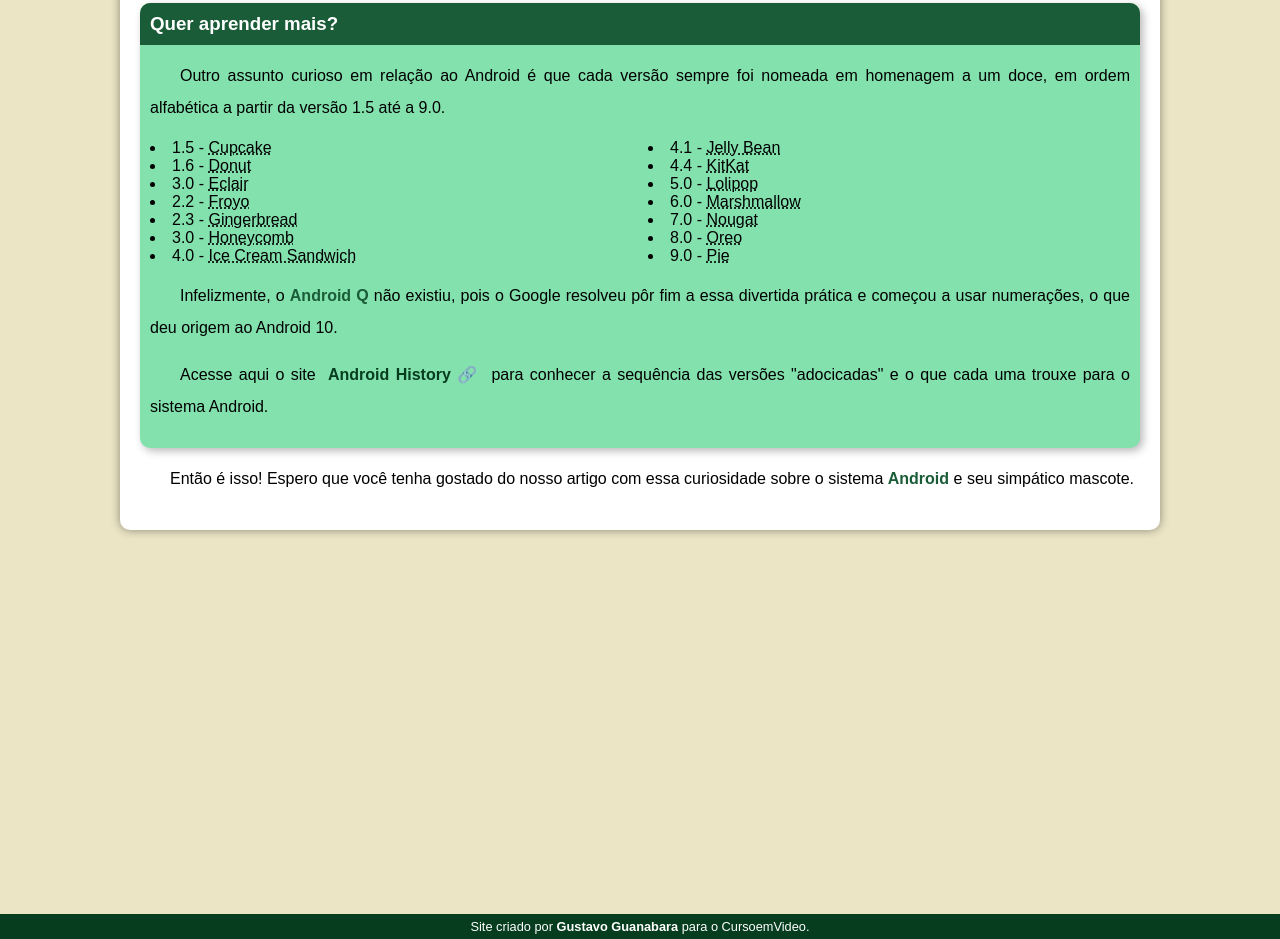
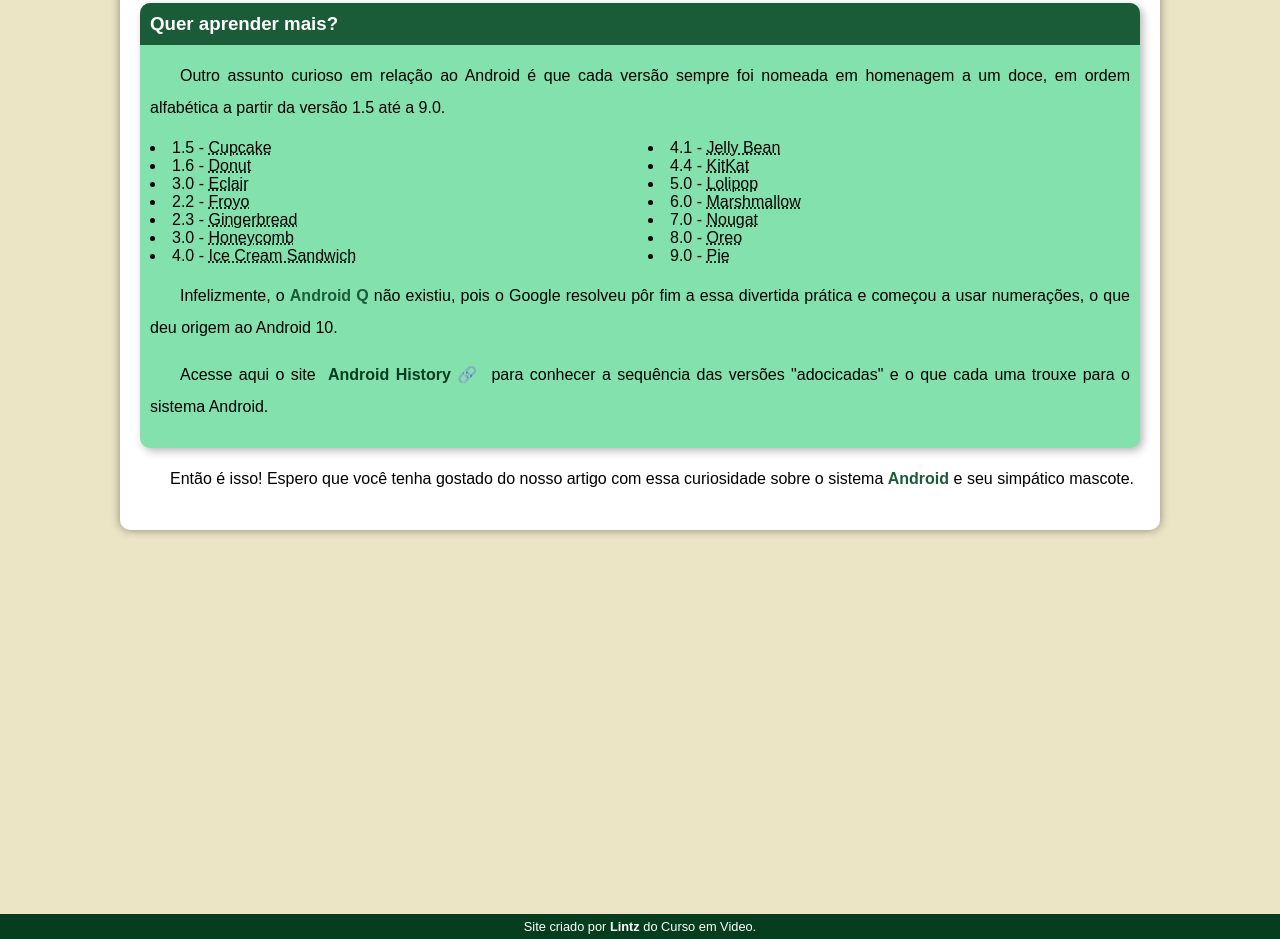
Before and after one commit to lintz-net/d010, a plain HTML site: page index.html in a window 1280 px wide. Shown: the part 2442-3381 px from the top of the page. Drawn offline with Linux system fonts and the light colour scheme.

Commit message:
Ajuste no rodape

```diff
--- a/index.html
+++ b/index.html
@@ -189,7 +189,7 @@
         </article>
     </main>
     <footer>
-        <p>Site criado por <a href="https://gustavoguanabara.github.io/" target="_blank">Gustavo Guanabara</a> para o CursoemVideo.</p>
+        <p>Site criado por <a href="https://github.com/lintz-net" target="_blank">Lintz</a> do Curso em Video.</p>
     </footer>
 </body>
 </html>
```
